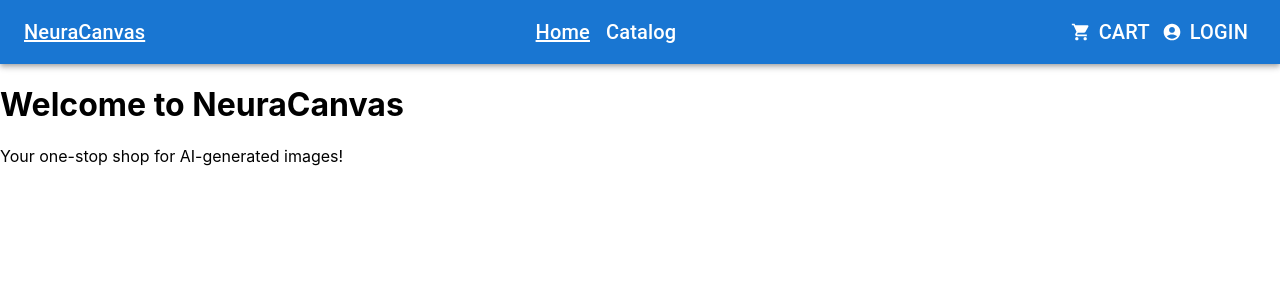
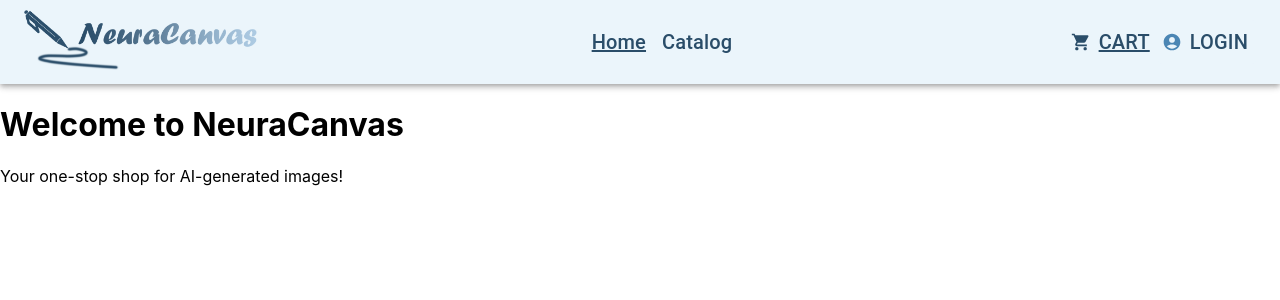
Before and after one commit to anna757/Neuracanvas, a React (Create React App) app in the folder neura-canvas/: page / in a window 1280 px wide. Shown: the top 300 px of the page. Built offline with nearby package versions, Linux system fonts and the light colour scheme.

Commit message:
Added logo, adjusted style

```diff
--- a/neura-canvas/src/App.js
+++ b/neura-canvas/src/App.js
@@ -1,6 +1,7 @@
 import React from 'react';
 import { BrowserRouter as Router, Route, Routes } from 'react-router-dom';
 import { AuthProvider } from './services/AuthContext';
+import theme from './styles/theme';
 import Navbar from './components/Navbar';
 import HomePage from './pages/HomePage';
 import CatalogPage from './pages/CatalogPage';
@@ -10,11 +11,13 @@ import DetailsPage from './pages/DetailsPage';
 import CheckoutPage from './pages/CheckoutPage';
 import RegisterPage from './pages/RegisterPage';
 import UserProfilePage from './pages/UserProfilePage';
+import { ThemeProvider } from '@emotion/react';
 
 
 const App = () => {
   return (
     <AuthProvider>
+      <ThemeProvider theme={theme}>
         <Router>
           <Navbar />
           <Routes>
@@ -28,6 +31,7 @@ const App = () => {
             <Route path="/userprofile" element={<UserProfilePage />} />
           </Routes>
         </Router>
+      </ThemeProvider>
     </AuthProvider>
   );
 }
--- a/neura-canvas/src/components/LinkButton.js
+++ b/neura-canvas/src/components/LinkButton.js
@@ -1,7 +1,6 @@
 import React from 'react';
 import { NavLink } from 'react-router-dom';
 import { Typography } from '@mui/material';
-import '../styles/LinkButton.css';
 
 /**
  * LinkButton component.
@@ -13,7 +12,7 @@ import '../styles/LinkButton.css';
  */
 const LinkButton = React.memo(({ to, text }) => {
     return (
-        <NavLink to={to} className={'linkButton'}>
+        <NavLink to={to} className={'LinkButton'}>
             <Typography variant="h6">
                 {text}
             </Typography>
--- a/neura-canvas/src/components/Navbar.js
+++ b/neura-canvas/src/components/Navbar.js
@@ -1,36 +1,40 @@
 import React, { useContext } from 'react';
-import { AppBar, Toolbar, Typography, Button, Grid, Box } from '@mui/material';
+import { Link } from 'react-router-dom';
+import { AuthContext } from '../services/AuthContext';
+import { AppBar, Toolbar, Button, Grid, Box } from '@mui/material';
 import ShoppingCartIcon from '@mui/icons-material/ShoppingCart';
 import AccountCircleIcon from '@mui/icons-material/AccountCircle';
 import LinkButton from './LinkButton';
-import { AuthContext } from '../services/AuthContext';
+import '../styles/Navbar.css';
+
 const Navbar = React.memo(() => {
   const { isLoggedIn, logOut } = useContext(AuthContext);
 
   return (
-    <AppBar position="static">
-      <Toolbar>
-        <Grid container justifyContent="space-between" alignItems="center">
+    <AppBar position='static' >
+      <Toolbar className='navbar'>
+        <Grid container justifyContent='space-between' alignItems='center'>
           <Grid item>
-            <Typography variant="h6">
-              <LinkButton to="/" text="NeuraCanvas" id='logo'/>
-            </Typography>
+            <Link to='/' id='logo'>
+              <img src={'/logo.png'} alt='NeuraCanvas Logo' id='logo' />
+            </Link>
           </Grid>
           <Grid item>
-          <Box sx={{ display: 'flex', alignItems: 'center', gap: 2}}>
-            <LinkButton to="/" text="Home" />
-            <LinkButton to="/catalog" text="Catalog" />
+            <Box sx={{ display: 'flex', alignItems: 'center', gap: 2 }}>
+              <LinkButton to='/' text='Home' />
+              <LinkButton to='/catalog' text='Catalog' />
             </Box>
           </Grid>
           <Grid item>
             <Box sx={{ display: 'flex', alignItems: 'center' }}>
-              <Button color="inherit" startIcon={<ShoppingCartIcon />}>
-                <LinkButton to="/cart" text="Cart" />
+              <Button color='primary' startIcon={<ShoppingCartIcon />} component={Link} to='/cart'>
+                <LinkButton text='Cart' />
               </Button>
-              <Button color="inherit" startIcon={<AccountCircleIcon />}>
+
+              <Button color='primary' startIcon={<AccountCircleIcon />}>
                 {isLoggedIn
-                  ? <LinkButton onClick={logOut} to="/" text="Logout" />
-                  : <LinkButton to="/login" text="Login" />
+                  ? <LinkButton onClick={logOut} to='/' text='Logout' />
+                  : <LinkButton to='/login' text='Login' />
                 }
               </Button>
             </Box>
--- a/neura-canvas/src/index.css
+++ b/neura-canvas/src/index.css
@@ -11,3 +11,11 @@ code {
   font-family: source-code-pro, Menlo, Monaco, Consolas, 'Courier New',
     monospace;
 }
+
+:root {
+  --background-color: #EBF5FB;
+  --color: #2A4D69;
+  --button-background-color: #EBF5FB;
+  --button-color: #4B86B4;
+  --button-hover-background-color: #ADCBE3;
+}
--- a/neura-canvas/src/pages/DetailsPage.js
+++ b/neura-canvas/src/pages/DetailsPage.js
@@ -1,11 +1,13 @@
-import React from 'react';
+import React, { useParams} from 'react';
 
 const DetailsPage = () => {
+    const { id } = useParams();
     return (
-        <div>
-            <h1>Details Page</h1>
-        </div>
+      <div>
+        <h1>Details Page</h1>
+        <p>Product ID: {id}</p>
+      </div>
     );
-}
+};
 
 export default DetailsPage;
--- a/neura-canvas/src/styles/LinkButton.css
+++ /dev/null
@@ -1,14 +0,0 @@
-.linkButton {
-    color: inherit;
-    text-decoration: inherit;
-  }
-
-
-.active{
-  text-decoration: underline;
-  font-weight: bold;
-}
-
-#logo.active {
-  text-decoration: none;
-}
--- /dev/null
+++ b/neura-canvas/src/styles/Navbar.css
@@ -0,0 +1,35 @@
+.navbar {
+    background-color: #EBF5FB;
+    color: #2A4D69;
+
+    button {
+        background-color: #EBF5FB;
+        color: #4B86B4;
+
+        &:hover {
+            background-color: #ADCBE3;
+        }
+    }
+
+    .active {
+        text-decoration: underline;
+        font-weight: bold;
+    }
+}
+
+#logo {
+    max-height: 60px;
+    padding: 10px 0;
+    button:hover {
+        background-color: none;
+    }
+}
+
+.LinkButton {
+    color: #2A4D69;
+    text-decoration: none;
+
+    &:hover {
+        color: #4B86B4;
+    }
+}
--- /dev/null
+++ b/neura-canvas/src/styles/theme.js
@@ -0,0 +1,20 @@
+import { createTheme } from '@mui/material/styles';
+
+const theme = createTheme({
+    palette: {
+        primary: {
+            main: '#2A4D69',
+        },
+        secondary: {
+            main: '#4B86B4',
+        },
+        accent: {
+            main: '#ADCBE3',
+        },
+        neutral: {
+            main: '#EBF5FB',
+        },
+    }
+});
+
+export default theme;
```
Also changed, not shown: neura-canvas/public/logo.png (added). Lines whose indentation alone changed are shown as unchanged.
